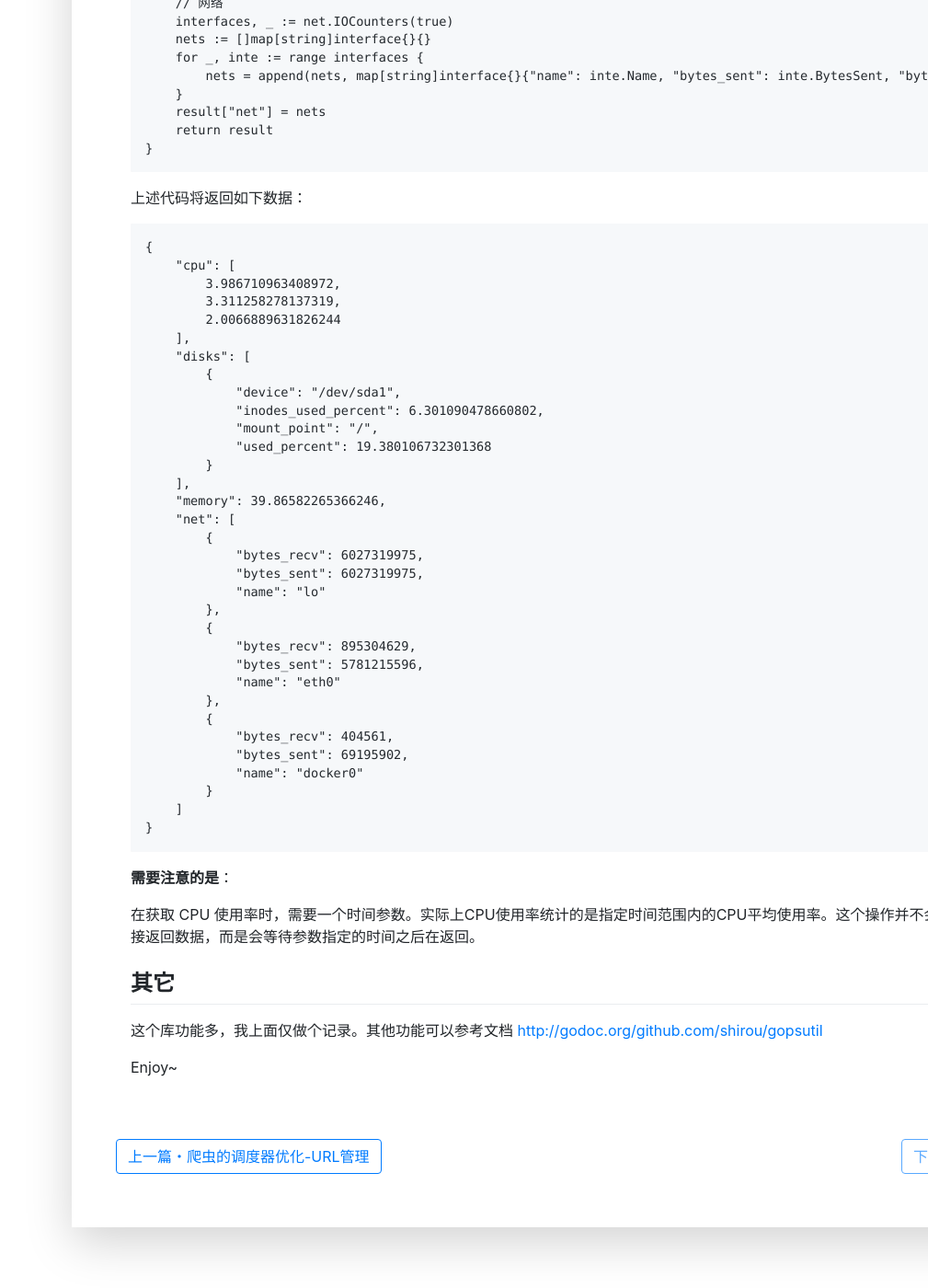
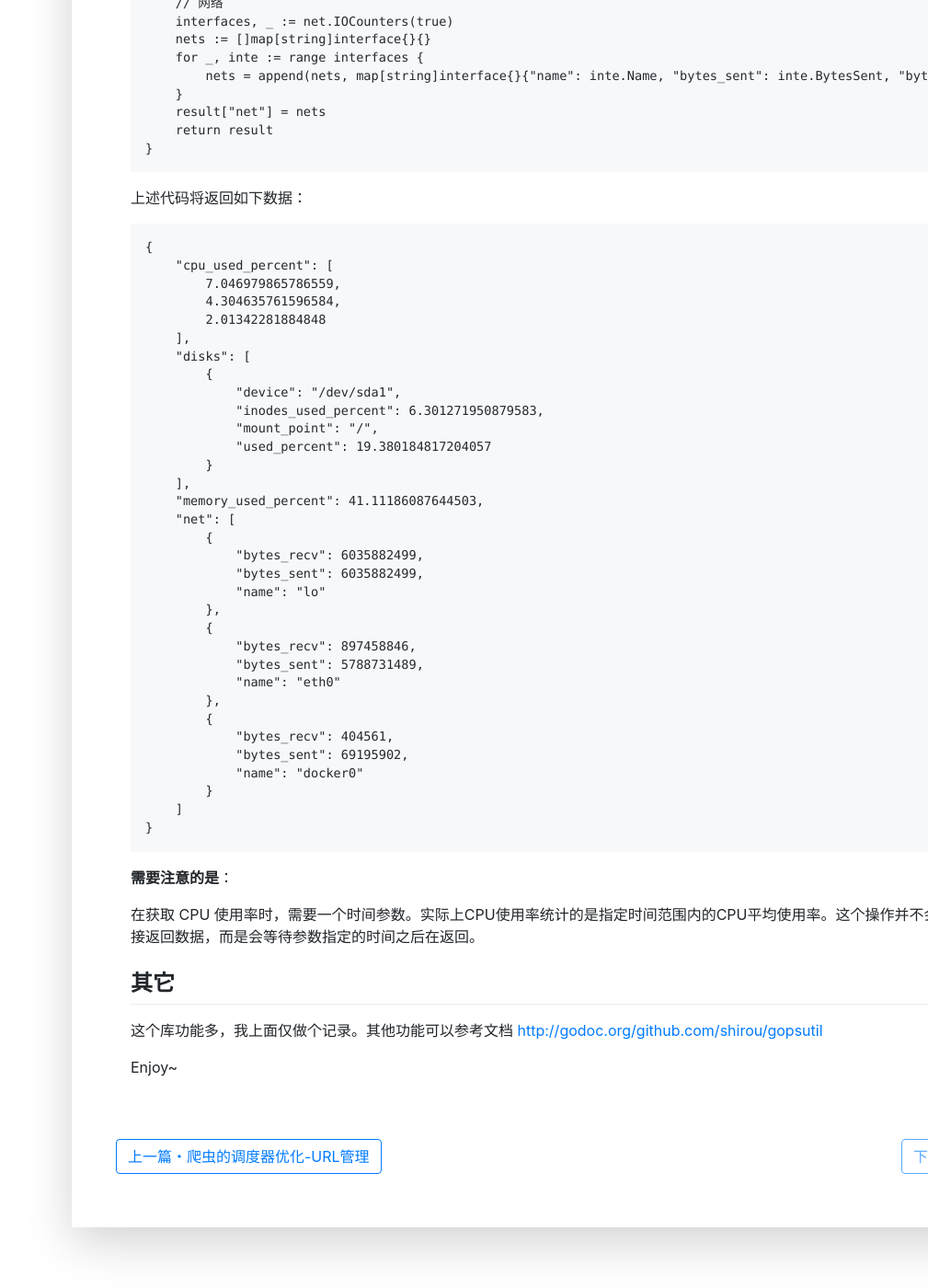
Before and after one commit to moonlightwatch/moonlightwatch.github.io, a Jekyll site: the page built from _posts/2021-01-27-Golang获取系统资源信息.md, in a window 1280 px wide and 1400 px high, scrolled down 1005 px. Shown: the whole window at 92% size, without its empty margins (271-1280 px from the left). Built offline with Jekyll 4.4.1, drawn with Linux system fonts in a browser that asks for light colours; comment, search, counter and statistics services are not loaded.

Commit message:
update post

````diff
--- a/_posts/2021-01-27-Golang获取系统资源信息.md
+++ b/_posts/2021-01-27-Golang获取系统资源信息.md
@@ -53,29 +53,29 @@ func SystemResources() map[string]interface{} {
 
 ```
 {
-    "cpu": [
-        3.986710963408972,
-        3.311258278137319,
-        2.0066889631826244
+    "cpu_used_percent": [
+        7.046979865786559,
+        4.304635761596584,
+        2.01342281884848
     ],
     "disks": [
         {
             "device": "/dev/sda1",
-            "inodes_used_percent": 6.301090478660802,
+            "inodes_used_percent": 6.301271950879583,
             "mount_point": "/",
-            "used_percent": 19.380106732301368
+            "used_percent": 19.380184817204057
         }
     ],
-    "memory": 39.86582265366246,
+    "memory_used_percent": 41.11186087644503,
     "net": [
         {
-            "bytes_recv": 6027319975,
-            "bytes_sent": 6027319975,
+            "bytes_recv": 6035882499,
+            "bytes_sent": 6035882499,
             "name": "lo"
         },
         {
-            "bytes_recv": 895304629,
-            "bytes_sent": 5781215596,
+            "bytes_recv": 897458846,
+            "bytes_sent": 5788731489,
             "name": "eth0"
         },
         {
````
